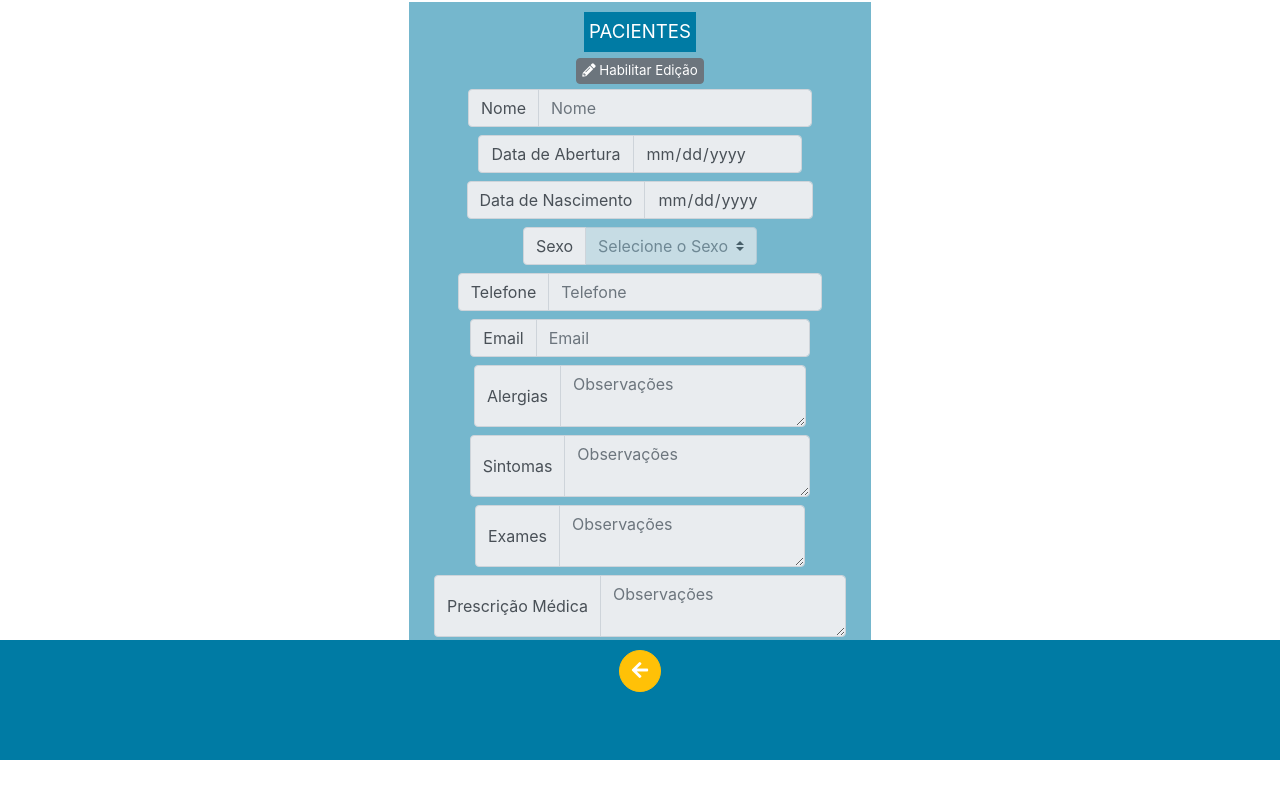
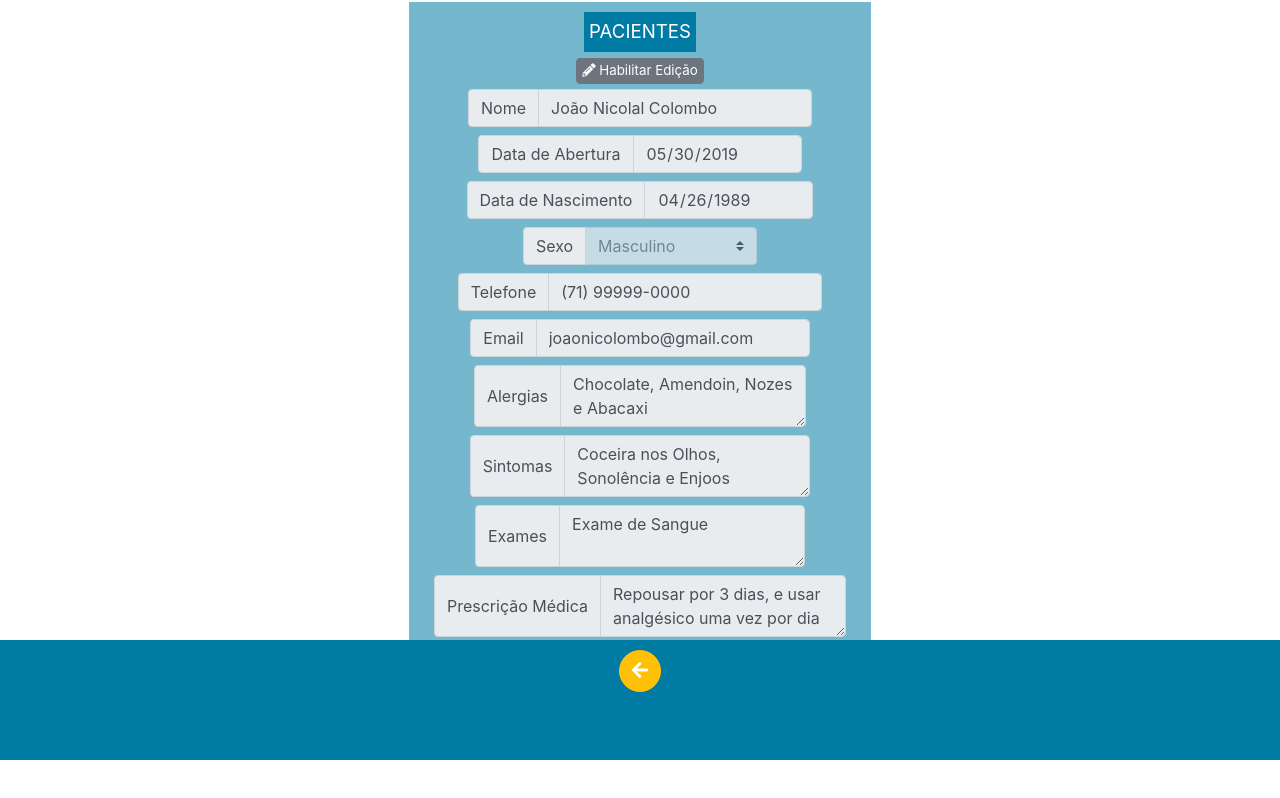
Before and after one commit to vncssj/prontumobi, a plain HTML site: page prontuario-joao.html in a window 1280 px wide. Drawn offline with Linux system fonts and the light colour scheme.

Commit message:
Adição de dados a joao

```diff
--- a/prontuario-joao.html
+++ b/prontuario-joao.html
@@ -34,7 +34,8 @@
                 <div class="input-group-prepend">
                     <div class="input-group-text">Nome</div>
                 </div>
-                <input type="text" class="form-control pront-form" placeholder="Nome" value="" disabled=true>
+                <input type="text" class="form-control pront-form" placeholder="Nome" value="João Nicolal Colombo"
+                    disabled=true>
             </div>
         </div>
         <div class="col-auto">
@@ -43,7 +44,7 @@
                 <div class="input-group-prepend">
                     <div class="input-group-text">Data de Abertura</div>
                 </div>
-                <input type="date" class="form-control pront-form" placeholder="Data de Abertura" value=""
+                <input type="date" class="form-control pront-form" placeholder="Data de Abertura" value="2019-05-30"
                     disabled=true>
             </div>
         </div>
@@ -53,7 +54,7 @@
                 <div class="input-group-prepend">
                     <div class="input-group-text">Data de Nascimento</div>
                 </div>
-                <input type="date" class="form-control pront-form" placeholder="Data de Nascimento" value=""
+                <input type="date" class="form-control pront-form" placeholder="Data de Nascimento" value="1989-04-26"
                     disabled=true>
             </div>
         </div>
@@ -66,7 +67,7 @@
                 <select class="custom-select pront-form" disabled=true>
                     <option value="">Selecione o Sexo</option>
                     <option value="F">Feminino</option>
-                    <option value="M">Masculino</option>
+                    <option value="M" selected>Masculino</option>
                 </select>
             </div>
         </div>
@@ -76,7 +77,8 @@
                 <div class="input-group-prepend">
                     <div class="input-group-text">Telefone</div>
                 </div>
-                <input type="text" class="form-control pront-form" placeholder="Telefone" value="" disabled=true>
+                <input type="text" class="form-control pront-form" placeholder="Telefone" value="(71) 99999-0000"
+                    disabled=true>
             </div>
         </div>
         <div class="col-auto">
@@ -85,7 +87,8 @@
                 <div class="input-group-prepend">
                     <div class="input-group-text">Email</div>
                 </div>
-                <input type="text" class="form-control pront-form" placeholder="Email" value="" disabled=true>
+                <input type="text" class="form-control pront-form" placeholder="Email" value="joaonicolombo@gmail.com"
+                    disabled=true>
             </div>
         </div>
         <div class="col-auto">
@@ -94,8 +97,8 @@
                 <div class="input-group-prepend">
                     <div class="input-group-text">Alergias</div>
                 </div>
-                <textarea type="text" class="form-control pront-form" placeholder="Observações" value=""
-                    disabled=true></textarea>
+                <textarea type="text" class="form-control pront-form" placeholder="Alergias"
+                    disabled=true>Chocolate, Amendoin, Nozes e Abacaxi</textarea>
             </div>
         </div>
         <div class="col-auto">
@@ -104,8 +107,8 @@
                 <div class="input-group-prepend">
                     <div class="input-group-text">Sintomas</div>
                 </div>
-                <textarea type="text" class="form-control pront-form" placeholder="Observações" value=""
-                    disabled=true></textarea>
+                <textarea type="text" class="form-control pront-form" placeholder="Sintomas"
+                    disabled=true>Coceira nos Olhos, Sonolência e Enjoos</textarea>
             </div>
         </div>
         <div class="col-auto">
@@ -114,8 +117,8 @@
                 <div class="input-group-prepend">
                     <div class="input-group-text">Exames</div>
                 </div>
-                <textarea type="text" class="form-control pront-form" placeholder="Observações" value=""
-                    disabled=true></textarea>
+                <textarea type="text" class="form-control pront-form" placeholder="Exames"
+                    disabled=true>Exame de Sangue</textarea>
             </div>
         </div>
         <div class="col-auto">
@@ -124,8 +127,8 @@
                 <div class="input-group-prepend">
                     <div class="input-group-text">Prescrição Médica</div>
                 </div>
-                <textarea type="text" class="form-control pront-form" placeholder="Observações" value=""
-                    disabled=true></textarea>
+                <textarea type="text" class="form-control pront-form" placeholder="Prescrição Médica"
+                    disabled=true>Repousar por 3 dias, e usar analgésico uma vez por dia</textarea>
             </div>
         </div>
         <div class="col-auto">
```
